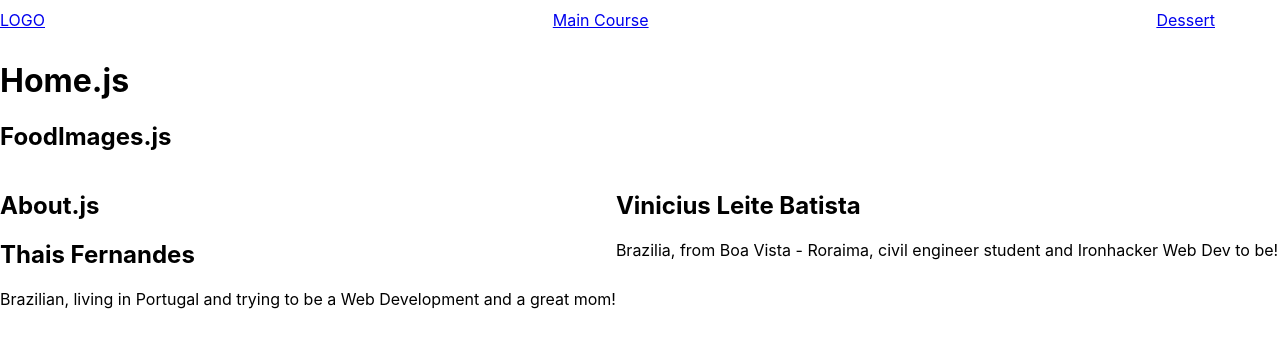
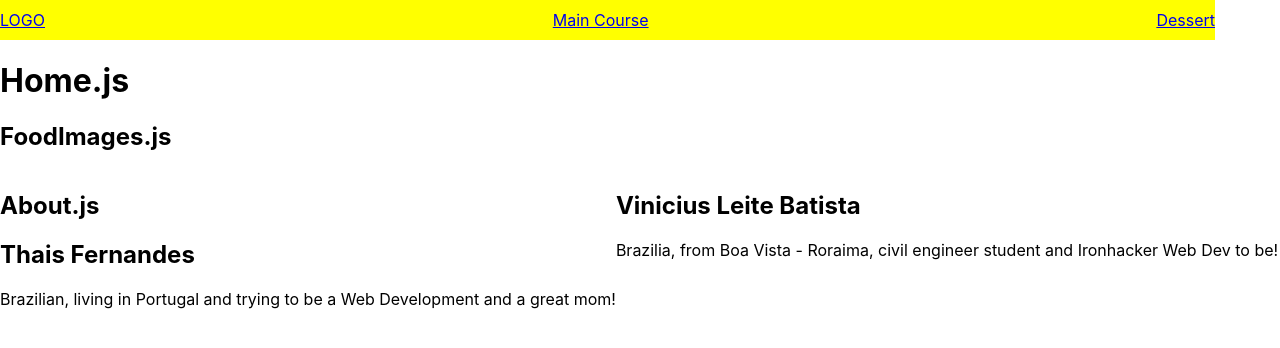
Before and after one commit to tatafernandes/ProjectII, a React (Create React App) app: page / in a window 1280 px wide. Shown: the top 348 px of the page. Built offline with nearby package versions, Linux system fonts and the light colour scheme.

Commit message:
navbar erros

```diff
--- a/src/components/nav-bar/NavBar.css
+++ b/src/components/nav-bar/NavBar.css
@@ -3,7 +3,7 @@
     display:flex;
     justify-content:space-between;
     height:40px;
-    background-colorgit:yellow;
+    background-color:yellow;
     margin-right: 65px;
     align-items: center;
     }
```
